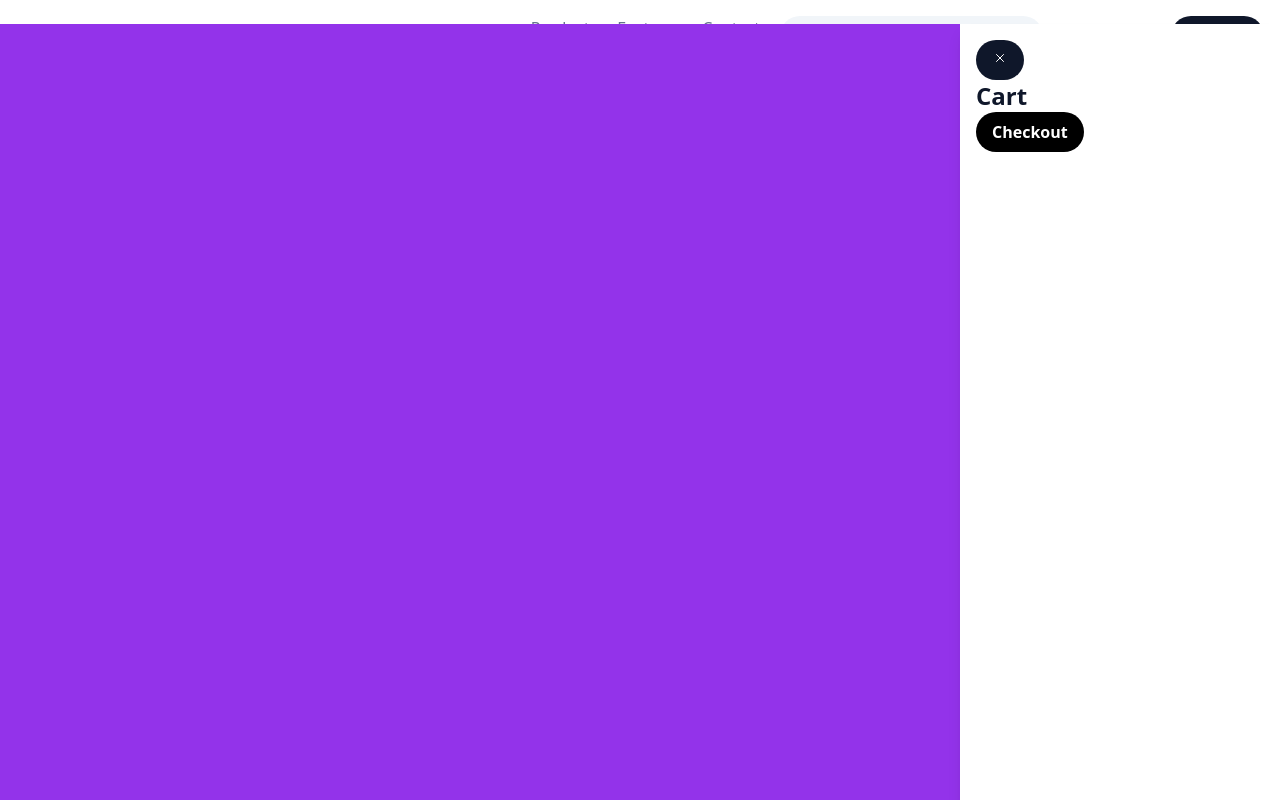
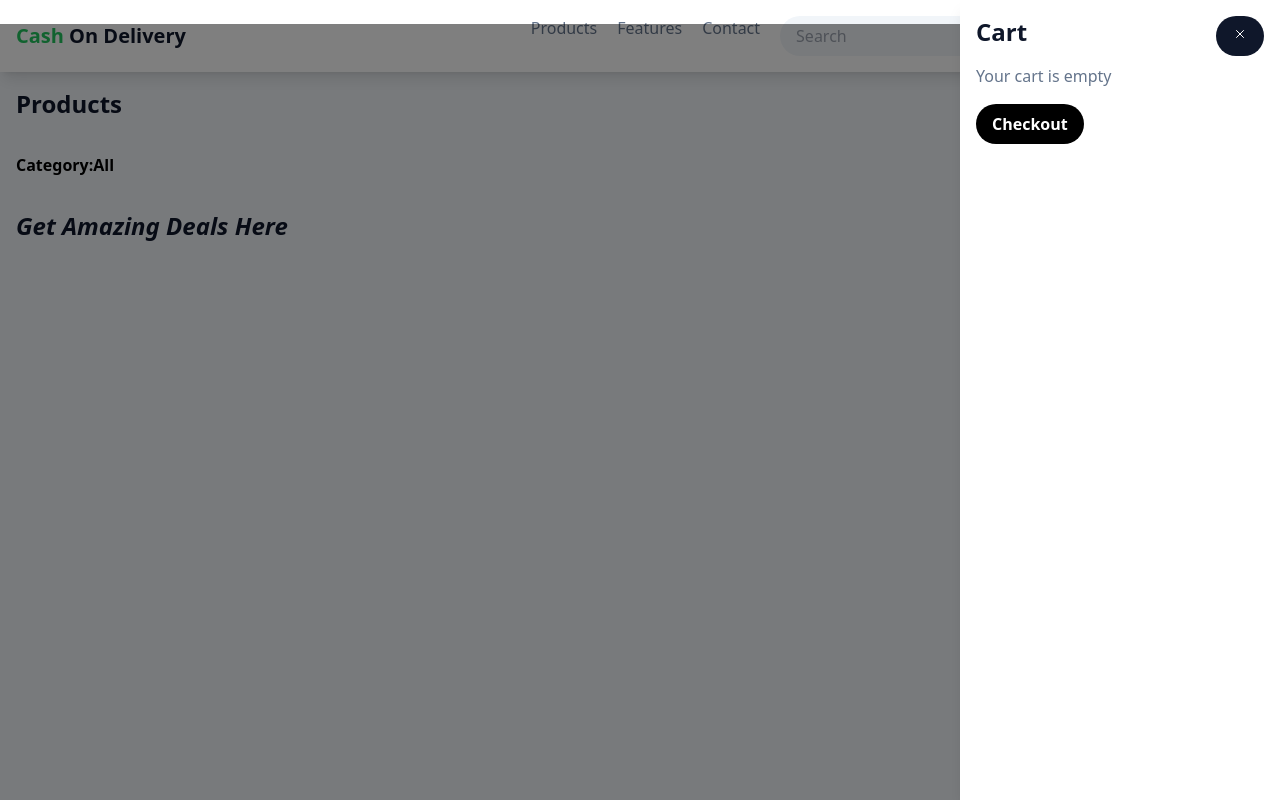
Before and after one commit to Mandla7784/online-shopping-Javascriptt, a React app: page online-shopping/index.html in a window 1280 px wide. Built offline with nearby package versions, Linux system fonts and the light colour scheme; no server answers.

Commit message:
Fixed cart layout with a third party tool /Ai

```diff
--- a/online-shopping/index.html
+++ b/online-shopping/index.html
@@ -109,19 +109,19 @@
             class="grid grid-cols-1 md:grid-cols-2 lg:grid-cols-3 gap-6 place-items-center"
           ></div>
         </section>
-        <div
-          class="overlay bg-purple-600 h-100 w-100 fixed top-0 bottom-0 left-0 right-0 z-40 hidden"
-        >
+        <div class="overlay bg-[rgba(0,0,0,0.5)] fixed inset-0 z-40 hidden">
           <section
-            class="cart-section top-0 right-0 bottom-0 h-screen shadow-lg bg-white absolute p-4 w-80"
+            class="cart-section fixed top-0 right-0 h-full w-80 bg-white shadow-lg p-4"
           >
             <button
-              class="close-button bg-slate-900 text-white font-bold py-2 px-4 rounded-full hover:bg-slate-600 transition"
+              class="close-button absolute top-4 right-4 bg-slate-900 text-white font-bold py-2 px-4 rounded-full hover:bg-slate-600 transition"
             >
               <ion-icon name="close-outline"></ion-icon>
             </button>
-            <h2 class="text-slate-900 text-2xl font-bold">Cart</h2>
-            <div id="cart-items" class="cart-items"></div>
+            <h2 class="text-slate-900 text-2xl font-bold mb-4">Cart</h2>
+            <div id="cart-items" class="cart-items mb-4">
+              <p class="text-slate-500">Your cart is empty</p>
+            </div>
             <button
               class="bg-black text-white font-bold py-2 px-4 rounded-full hover:bg-slate-600 transition"
             >
```
